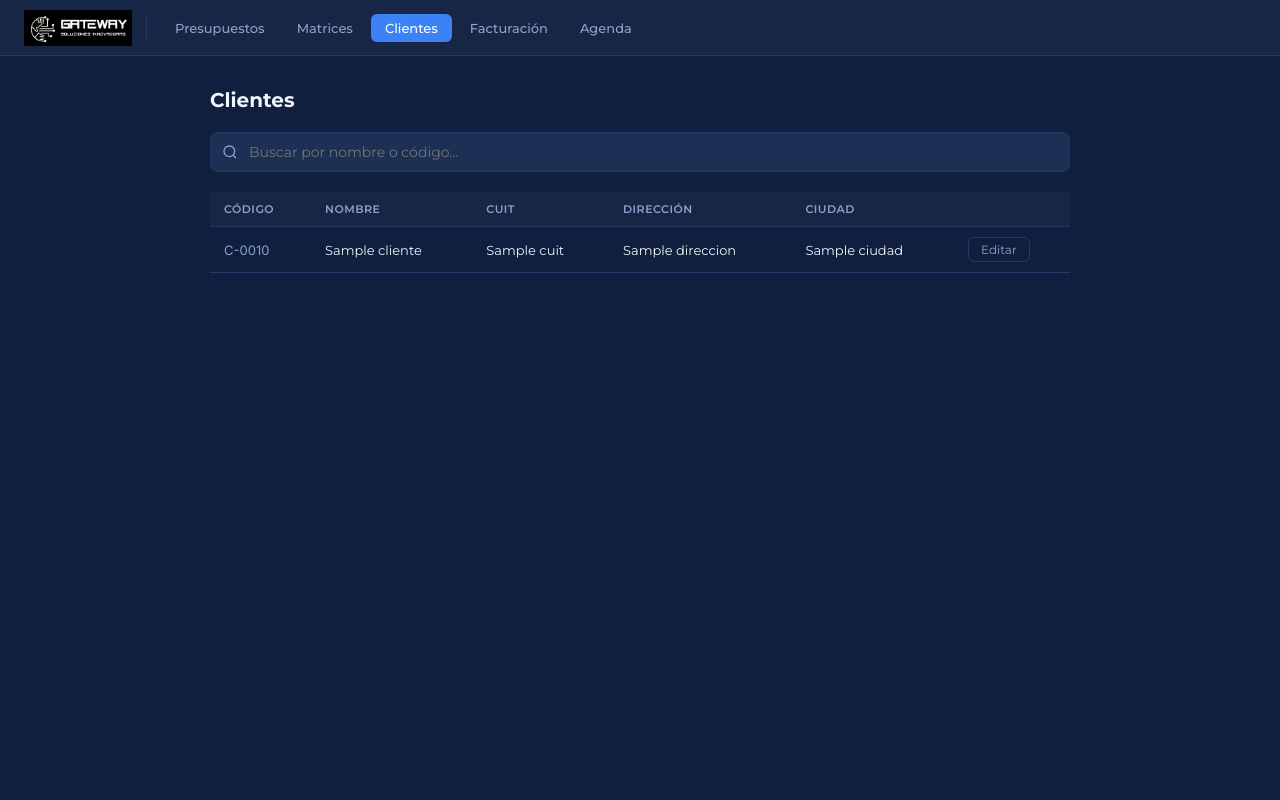
After one commit to gateway-erp/gateway-erp, a Python web app: template templates/clientes.html in a window 1280 px wide. The commit adds this page. Run offline with Jinja, Linux system fonts and the light colour scheme; the template is opened without the code that fills it: most values are stand-ins (such as "Sample title", 1, 10 or a date in 2020).

Commit message:
feat: pantalla de gestión de clientes con edición
- Nueva página /clientes con listado completo y buscador
- Modal de edición para actualizar nombre, CUIT, dirección y ciudad
- API POST /api/clientes/{codigo}/editar
- Link "Clientes" en la barra de navegación

Co-Authored-By: Claude Sonnet 4.6 <noreply@anthropic.com>

```diff
--- /dev/null
+++ b/templates/clientes.html
@@ -0,0 +1,241 @@
+<!DOCTYPE html>
+<html lang="es">
+<head>
+  <meta charset="UTF-8">
+  <meta name="viewport" content="width=device-width, initial-scale=1.0">
+  <title>Clientes — Gateway</title>
+  <link rel="preconnect" href="https://fonts.googleapis.com">
+  <link href="https://fonts.googleapis.com/css2?family=Montserrat:wght@400;500;600;700&family=Inter:wght@400;500;600&display=swap" rel="stylesheet">
+  <style>
+    *, *::before, *::after { box-sizing: border-box; margin: 0; padding: 0; }
+    :root {
+      --navy:      #0F1F3D;
+      --navy-mid:  #162644;
+      --navy-card: #1C3056;
+      --navy-line: #243a66;
+      --accent:    #3B82F6;
+      --accent-h:  #2563EB;
+      --green:     #22C55E;
+      --red:       #EF4444;
+      --text:      #F0F4FF;
+      --text-dim:  #8BA3CC;
+      --font-main: 'Montserrat', sans-serif;
+      --font-num:  'Inter', sans-serif;
+    }
+    body { background: var(--navy); color: var(--text); font-family: var(--font-main); min-height: 100vh; }
+
+    /* topbar */
+    .topbar { background: var(--navy-mid); border-bottom: 1px solid var(--navy-line); display: flex; align-items: center; gap: 14px; padding: 0 24px; height: 56px; }
+    .topbar-logo { height: 36px; width: auto; }
+    .topbar-sep  { width: 1px; height: 28px; background: var(--navy-line); }
+    .topbar-nav  { display: flex; gap: 4px; flex: 1; }
+    .nav-item { padding: 6px 14px; border-radius: 6px; font-size: 13px; font-weight: 500; color: var(--text-dim); text-decoration: none; transition: background .15s; }
+    .nav-item:hover  { background: var(--navy-card); color: var(--text); }
+    .nav-item.active { background: var(--accent); color: #fff; }
+
+    /* contenido */
+    .container { max-width: 900px; margin: 32px auto; padding: 0 20px; }
+    h2 { font-size: 20px; font-weight: 700; margin-bottom: 20px; }
+
+    /* buscador */
+    .search-wrap { position: relative; margin-bottom: 20px; }
+    .search-wrap input {
+      width: 100%; padding: 10px 14px 10px 38px;
+      background: var(--navy-card); border: 1px solid var(--navy-line);
+      border-radius: 8px; color: var(--text); font-size: 14px; font-family: var(--font-main);
+      outline: none;
+    }
+    .search-wrap input:focus { border-color: var(--accent); }
+    .search-icon { position: absolute; left: 12px; top: 50%; transform: translateY(-50%); color: var(--text-dim); pointer-events: none; }
+
+    /* tabla */
+    .tabla { width: 100%; border-collapse: collapse; }
+    .tabla thead th {
+      background: var(--navy-mid); border-bottom: 1px solid var(--navy-line);
+      padding: 10px 14px; text-align: left; font-size: 11px; font-weight: 600;
+      color: var(--text-dim); text-transform: uppercase; letter-spacing: .5px;
+    }
+    .tabla tbody tr { border-bottom: 1px solid var(--navy-line); transition: background .1s; }
+    .tabla tbody tr:hover { background: var(--navy-card); }
+    .tabla tbody td { padding: 10px 14px; font-size: 13px; vertical-align: middle; }
+    .cod { font-family: var(--font-num); color: var(--text-dim); font-size: 12px; }
+
+    /* botón editar */
+    .btn-edit {
+      background: none; border: 1px solid var(--navy-line); color: var(--text-dim);
+      padding: 4px 12px; border-radius: 6px; font-size: 12px; cursor: pointer;
+      font-family: var(--font-main); transition: all .15s;
+    }
+    .btn-edit:hover { border-color: var(--accent); color: var(--accent); }
+
+    /* modal */
+    .modal-overlay {
+      display: none; position: fixed; inset: 0;
+      background: rgba(0,0,0,.6); z-index: 100;
+      align-items: center; justify-content: center;
+    }
+    .modal-overlay.open { display: flex; }
+    .modal {
+      background: var(--navy-card); border: 1px solid var(--navy-line);
+      border-radius: 12px; padding: 28px; width: 100%; max-width: 480px;
+    }
+    .modal h3 { font-size: 16px; font-weight: 700; margin-bottom: 20px; }
+    .field { display: flex; flex-direction: column; gap: 5px; margin-bottom: 14px; }
+    .field label { font-size: 11px; font-weight: 600; color: var(--text-dim); text-transform: uppercase; letter-spacing: .5px; }
+    .field input {
+      background: var(--navy-mid); border: 1px solid var(--navy-line);
+      border-radius: 7px; padding: 8px 12px; color: var(--text);
+      font-size: 13px; font-family: var(--font-main); outline: none;
+    }
+    .field input:focus { border-color: var(--accent); }
+    .modal-actions { display: flex; gap: 10px; justify-content: flex-end; margin-top: 20px; }
+    .btn-cancel { background: none; border: 1px solid var(--navy-line); color: var(--text-dim); padding: 8px 18px; border-radius: 7px; cursor: pointer; font-family: var(--font-main); font-size: 13px; }
+    .btn-save { background: var(--accent); border: none; color: #fff; padding: 8px 20px; border-radius: 7px; cursor: pointer; font-family: var(--font-main); font-size: 13px; font-weight: 600; }
+    .btn-save:hover { background: var(--accent-h); }
+    .msg-ok  { color: var(--green); font-size: 12px; text-align: center; margin-top: 8px; display: none; }
+    .msg-err { color: var(--red);   font-size: 12px; text-align: center; margin-top: 8px; display: none; }
+
+    .empty { color: var(--text-dim); font-size: 13px; padding: 20px 0; }
+  </style>
+</head>
+<body>
+
+<div class="topbar">
+  <img src="/static/logo.png" alt="Gateway" class="topbar-logo">
+  <div class="topbar-sep"></div>
+  <nav class="topbar-nav">
+    <a class="nav-item" href="/">Presupuestos</a>
+    <a class="nav-item" href="/matrices">Matrices</a>
+    <a class="nav-item active" href="/clientes">Clientes</a>
+    <a class="nav-item" href="#">Facturación</a>
+    <a class="nav-item" href="#">Agenda</a>
+  </nav>
+</div>
+
+<div class="container">
+  <h2>Clientes</h2>
+
+  <div class="search-wrap">
+    <svg class="search-icon" width="16" height="16" viewBox="0 0 24 24" fill="none" stroke="currentColor" stroke-width="2"><circle cx="11" cy="11" r="8"/><path d="m21 21-4.35-4.35"/></svg>
+    <input type="text" id="buscar" placeholder="Buscar por nombre o código…" oninput="filtrar()">
+  </div>
+
+  <table class="tabla">
+    <thead>
+      <tr>
+        <th>Código</th>
+        <th>Nombre</th>
+        <th>CUIT</th>
+        <th>Dirección</th>
+        <th>Ciudad</th>
+        <th></th>
+      </tr>
+    </thead>
+    <tbody id="tbody">
+      {% for c in clientes %}
+      <tr data-nombre="{{ c.nombre | lower }}" data-codigo="{{ c.codigo }}">
+        <td class="cod">C-{{ '%04d' % c.codigo }}</td>
+        <td>{{ c.nombre }}</td>
+        <td>{{ c.cuit or '—' }}</td>
+        <td>{{ c.direccion or '—' }}</td>
+        <td>{{ c.ciudad or '—' }}</td>
+        <td>
+          <button class="btn-edit" onclick="abrirModal({{ c.codigo }}, {{ c.nombre | tojson }}, {{ (c.cuit or '') | tojson }}, {{ (c.direccion or '') | tojson }}, {{ (c.ciudad or '') | tojson }})">
+            Editar
+          </button>
+        </td>
+      </tr>
+      {% endfor %}
+    </tbody>
+  </table>
+  <p class="empty" id="empty" style="display:none">No se encontraron clientes.</p>
+</div>
+
+<!-- Modal edición -->
+<div class="modal-overlay" id="modal-overlay" onclick="cerrarModal(event)">
+  <div class="modal">
+    <h3>Editar cliente</h3>
+    <input type="hidden" id="edit-codigo">
+    <div class="field"><label>Nombre / Razón social</label><input type="text" id="edit-nombre"></div>
+    <div class="field"><label>CUIT</label><input type="text" id="edit-cuit" placeholder="XX-XXXXXXXX-X"></div>
+    <div class="field"><label>Dirección</label><input type="text" id="edit-direccion"></div>
+    <div class="field"><label>Ciudad / CP</label><input type="text" id="edit-ciudad"></div>
+    <p class="msg-ok" id="msg-ok">✓ Guardado correctamente</p>
+    <p class="msg-err" id="msg-err">Error al guardar. Intentá de nuevo.</p>
+    <div class="modal-actions">
+      <button class="btn-cancel" onclick="cerrarModal()">Cancelar</button>
+      <button class="btn-save" onclick="guardar()">Guardar</button>
+    </div>
+  </div>
+</div>
+
+<script>
+function filtrar() {
+  const q = document.getElementById('buscar').value.toLowerCase();
+  let visible = 0;
+  document.querySelectorAll('#tbody tr').forEach(tr => {
+    const match = tr.dataset.nombre.includes(q) || tr.dataset.codigo.includes(q);
+    tr.style.display = match ? '' : 'none';
+    if (match) visible++;
+  });
+  document.getElementById('empty').style.display = visible === 0 ? '' : 'none';
+}
+
+function abrirModal(codigo, nombre, cuit, direccion, ciudad) {
+  document.getElementById('edit-codigo').value    = codigo;
+  document.getElementById('edit-nombre').value    = nombre;
+  document.getElementById('edit-cuit').value      = cuit;
+  document.getElementById('edit-direccion').value = direccion;
+  document.getElementById('edit-ciudad').value    = ciudad;
+  document.getElementById('msg-ok').style.display  = 'none';
+  document.getElementById('msg-err').style.display = 'none';
+  document.getElementById('modal-overlay').classList.add('open');
+}
+
+function cerrarModal(e) {
+  if (e && e.target !== document.getElementById('modal-overlay')) return;
+  document.getElementById('modal-overlay').classList.remove('open');
+}
+
+async function guardar() {
+  const codigo    = document.getElementById('edit-codigo').value;
+  const nombre    = document.getElementById('edit-nombre').value.trim();
+  const cuit      = document.getElementById('edit-cuit').value.trim();
+  const direccion = document.getElementById('edit-direccion').value.trim();
+  const ciudad    = document.getElementById('edit-ciudad').value.trim();
+
+  const btn = document.querySelector('.btn-save');
+  btn.disabled = true;
+  btn.textContent = 'Guardando…';
+
+  try {
+    const res = await fetch(`/api/clientes/${codigo}/editar`, {
+      method: 'POST',
+      headers: {'Content-Type': 'application/json'},
+      body: JSON.stringify({nombre, cuit, direccion, ciudad}),
+    });
+    const data = await res.json();
+    if (data.ok) {
+      document.getElementById('msg-ok').style.display = '';
+      // Actualizar la fila en la tabla
+      const tr = document.querySelector(`#tbody tr[data-codigo="${codigo}"]`);
+      if (tr) {
+        tr.cells[1].textContent = nombre;
+        tr.cells[2].textContent = cuit || '—';
+        tr.cells[3].textContent = direccion || '—';
+        tr.cells[4].textContent = ciudad || '—';
+        tr.dataset.nombre = nombre.toLowerCase();
+      }
+      setTimeout(() => document.getElementById('modal-overlay').classList.remove('open'), 1200);
+    } else {
+      document.getElementById('msg-err').style.display = '';
+    }
+  } catch {
+    document.getElementById('msg-err').style.display = '';
+  }
+  btn.disabled = false;
+  btn.textContent = 'Guardar';
+}
+</script>
+</body>
+</html>
--- a/templates/dashboard.html
+++ b/templates/dashboard.html
@@ -316,6 +316,7 @@
   <nav class="topbar-nav">
     <a class="nav-item active" href="/">Presupuestos</a>
     <a class="nav-item" href="/matrices">Matrices</a>
+    <a class="nav-item" href="/clientes">Clientes</a>
     <a class="nav-item" href="#">Facturación</a>
     <a class="nav-item" href="#">Agenda</a>
   </nav>
```
Also changed, not shown: db.py (+12 -0 lines), main.py (+17 -0 lines).
